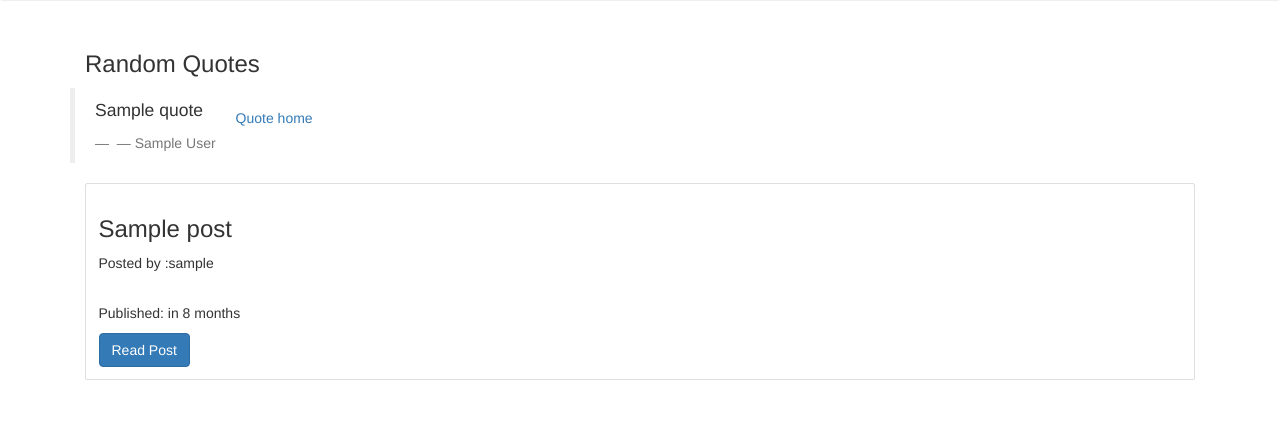
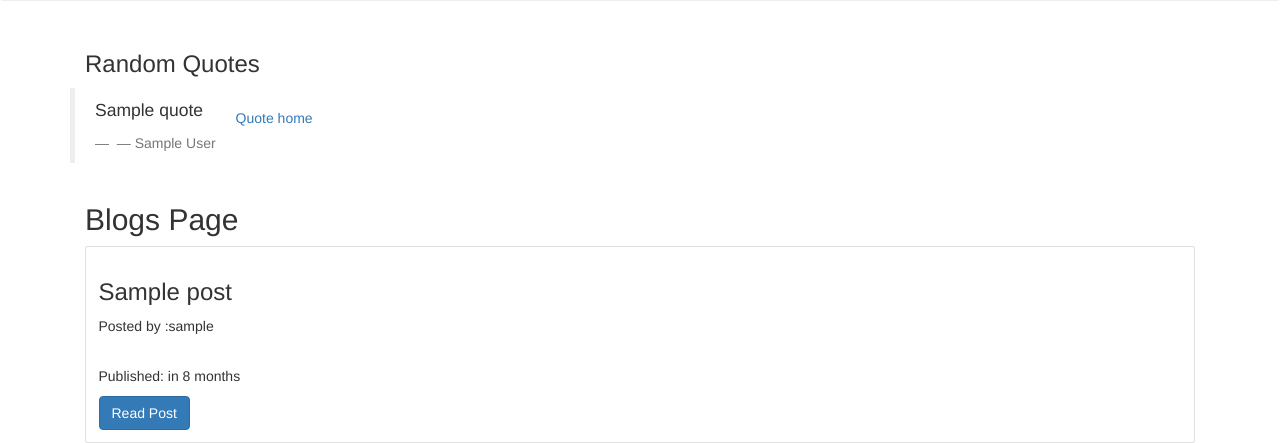
Before and after one commit to GabrielOduori/Blog-Post, a Python web app: template app/templates/index.html in a window 1280 px wide. Shown: the part 435-878 px from the top of the page. Before the commit the page ends 815 px from the top, so only its background shows below. Run offline with Jinja, Linux system fonts and the light colour scheme; the template is opened without the code that fills it: most values are stand-ins (such as "Sample title", 1, 10 or a date in 2020); some libraries are stand-ins or nearby versions.

Commit message:
Updated the landing page by adding titles to the blog posts section

```diff
--- a/app/templates/index.html
+++ b/app/templates/index.html
@@ -29,11 +29,13 @@
             <p>
             <a href="{{quote.permalink}}" target="_blank">Quote home</a>
             </p>
+            <br>
           </footer>
         </article>
       {% endfor %}
     </div>
     <div class="container">
+      <h2>Blogs Page</h2>
       {% for post in posts %}
       <div class="card">
         <div class="card-body">
```
